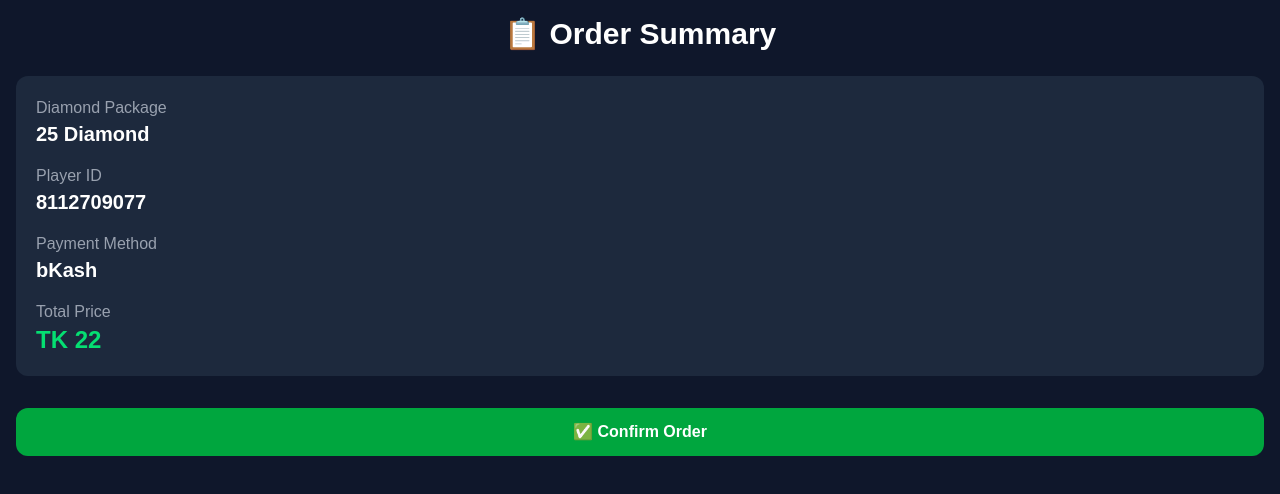
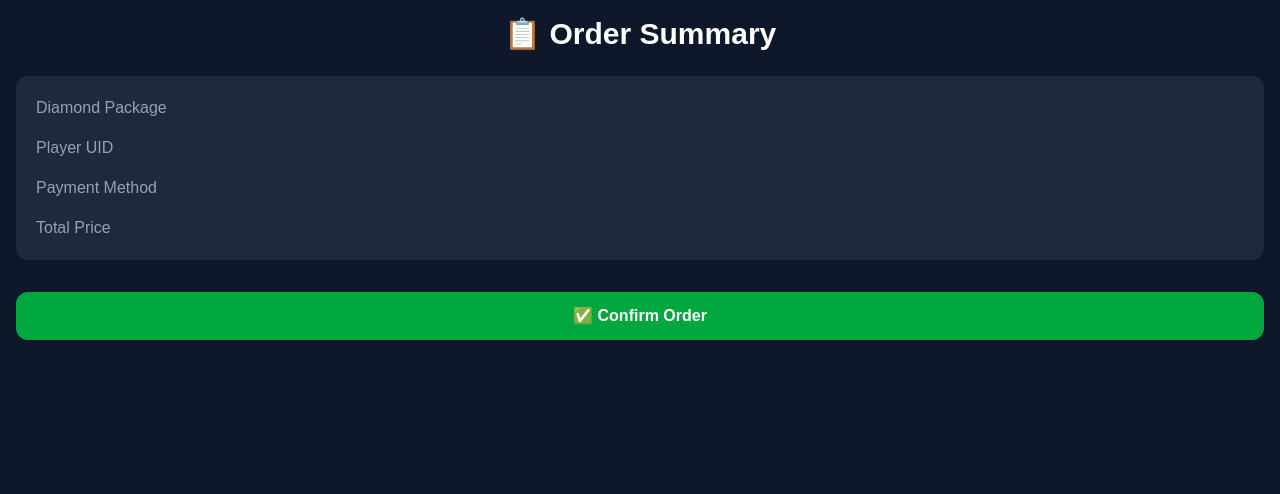
Before and after one commit to omorbro/topup-bd, a Next.js app: page /order in a window 1280 px wide. Shown: the top 494 px of the page. Built offline with nearby package versions, Linux system fonts and the light colour scheme.

Commit message:
Dynamic order page

```diff
--- a/app/order/page.tsx
+++ b/app/order/page.tsx
@@ -1,26 +1,39 @@
 "use client";
 
+import { useEffect, useState } from "react";
 import { addDoc, collection } from "firebase/firestore";
 import { db } from "@/lib/firebase";
 
 export default function OrderPage() {
+  const [uid, setUid] = useState("");
+  const [diamondPackage, setDiamondPackage] = useState("");
+  const [payment, setPayment] = useState("");
+  const [price, setPrice] = useState("");
+
+  useEffect(() => {
+    const params = new URLSearchParams(window.location.search);
+
+    setUid(params.get("uid") || "");
+    setDiamondPackage(params.get("package") || "");
+    setPayment(params.get("payment") || "");
+    setPrice(params.get("price") || "");
+  }, []);
+
   async function submitOrder() {
-    alert("Button Clicked!");
-
     try {
       const docRef = await addDoc(collection(db, "orders"), {
-        player: "Player",
-        uid: "8112709077",
-        package: "25 Diamond",
-        price: 22,
+        uid,
+        package: diamondPackage,
+        payment,
+        price,
         status: "Waiting",
         createdAt: Date.now(),
       });
 
-      alert("✅ Order Submitted!\nID: " + docRef.id);
+      alert("✅ Order Submitted!");
+      console.log(docRef.id);
     } catch (err: any) {
-      console.error(err);
-      alert("❌ Error: " + (err?.message || "Unknown Error"));
+      alert(err.message);
     }
   }
 
@@ -33,29 +46,28 @@ export default function OrderPage() {
       <div className="bg-slate-800 rounded-xl p-5 space-y-4">
         <div>
           <p className="text-gray-400">Diamond Package</p>
-          <h2 className="text-xl font-bold">25 Diamond</h2>
+          <h2 className="text-xl font-bold">{diamondPackage}</h2>
         </div>
 
         <div>
-          <p className="text-gray-400">Player ID</p>
-          <h2 className="text-xl font-bold">8112709077</h2>
+          <p className="text-gray-400">Player UID</p>
+          <h2 className="text-xl font-bold">{uid}</h2>
         </div>
 
         <div>
           <p className="text-gray-400">Payment Method</p>
-          <h2 className="text-xl font-bold">bKash</h2>
+          <h2 className="text-xl font-bold">{payment}</h2>
         </div>
 
         <div>
           <p className="text-gray-400">Total Price</p>
           <h2 className="text-2xl font-bold text-green-400">
-            TK 22
+            {price}
           </h2>
         </div>
       </div>
 
       <button
-        type="button"
         onClick={submitOrder}
         className="w-full mt-8 bg-green-600 hover:bg-green-700 rounded-xl py-3 font-bold"
       >
--- a/app/topup/page.tsx
+++ b/app/topup/page.tsx
@@ -2,7 +2,6 @@
 
 import { useState } from "react";
 import { useRouter } from "next/navigation";
-import Link from "next/link";
 
 export default function Topup() {
   const router = useRouter();
@@ -66,7 +65,6 @@ export default function Topup() {
           </button>
         ))}
       </div>
-
       <div className="mt-8 bg-slate-800 rounded-xl p-4">
         <h2 className="text-xl font-bold mb-4">
           Player ID
@@ -94,13 +92,13 @@ export default function Topup() {
           🔍 Check Player
         </button>
       </div>
+
       <div className="mt-8 bg-slate-800 rounded-xl p-4">
         <h2 className="text-xl font-bold mb-4">
           Payment Method
         </h2>
 
         <div className="grid grid-cols-3 gap-4">
-
           <button
             onClick={() => setSelectedPayment("bKash")}
             className={`rounded-xl p-4 transition ${
@@ -133,10 +131,8 @@ export default function Topup() {
           >
             Wallet
           </button>
-
         </div>
       </div>
-
       <button
         onClick={() => {
           if (!selectedProduct) {
@@ -154,7 +150,15 @@ export default function Topup() {
             return;
           }
 
-          router.push("/order");
+          const selectedItem = products.find(
+            (item) => item.name === selectedProduct
+          );
+
+          const price = selectedItem?.price || "";
+
+          router.push(
+            `/order?uid=${encodeURIComponent(playerId)}&package=${encodeURIComponent(selectedProduct)}&payment=${encodeURIComponent(selectedPayment)}&price=${encodeURIComponent(price)}`
+          );
         }}
         className="w-full mt-8 bg-green-600 hover:bg-green-700 rounded-xl py-4 text-xl font-bold"
       >
```
